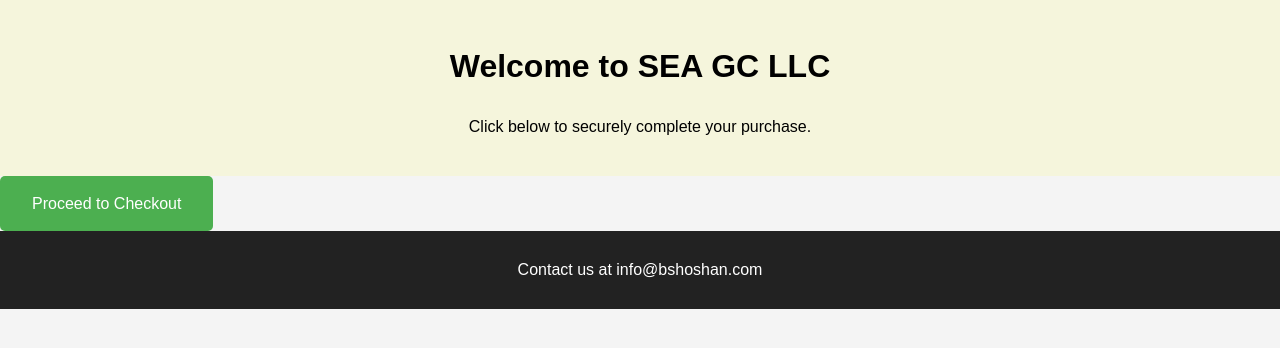
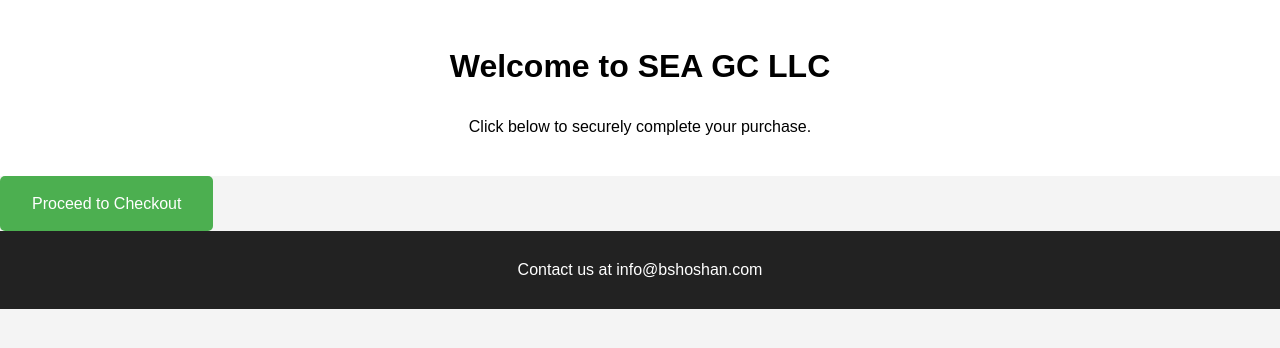
Before and after one commit to bennycoolguy/landing-page, a plain HTML site: page services.html in a window 1280 px wide. Drawn offline with Linux system fonts and the light colour scheme.

Commit message:
Update style.css

```diff
--- a/style.css
+++ b/style.css
@@ -7,8 +7,8 @@ body {
 }
 
 header {
-    background-color: #f5f5dc; /* Beige color */
-    color: black;
+    background-color: white; /* Sets background color to white */
+    color: black; /* Sets text color to black for contrast */
     padding: 20px;
     text-align: center;
 }
@@ -16,7 +16,7 @@ header {
 #logo {
     max-width: 100px; /* Adjust size as needed */
     display: block;
-    margin: 0 auto 10px;
+    margin: 0 auto 10px; /* Centers the logo horizontally */
 }
 
 nav {
```
